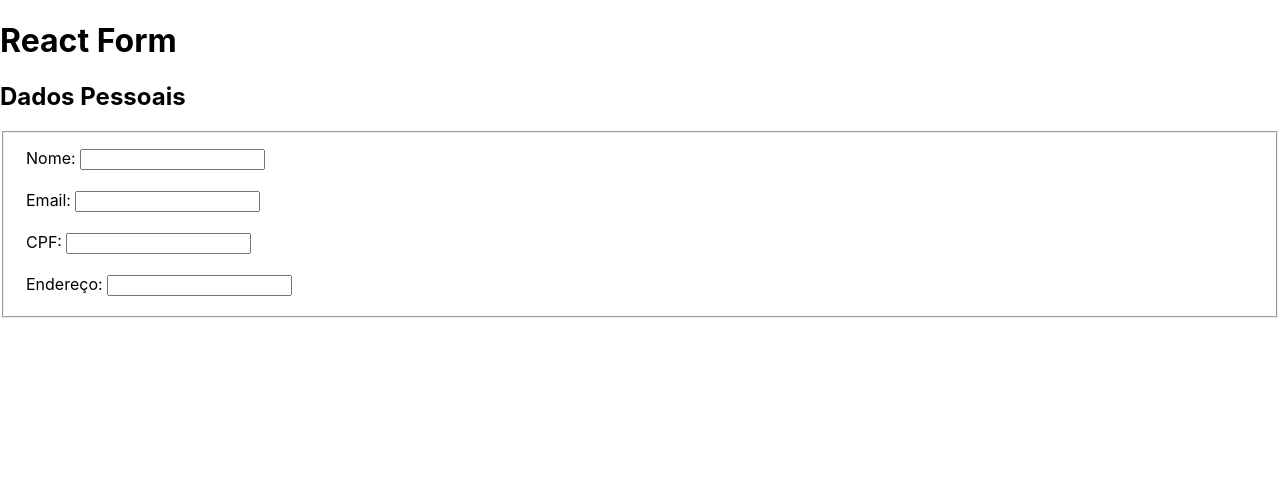
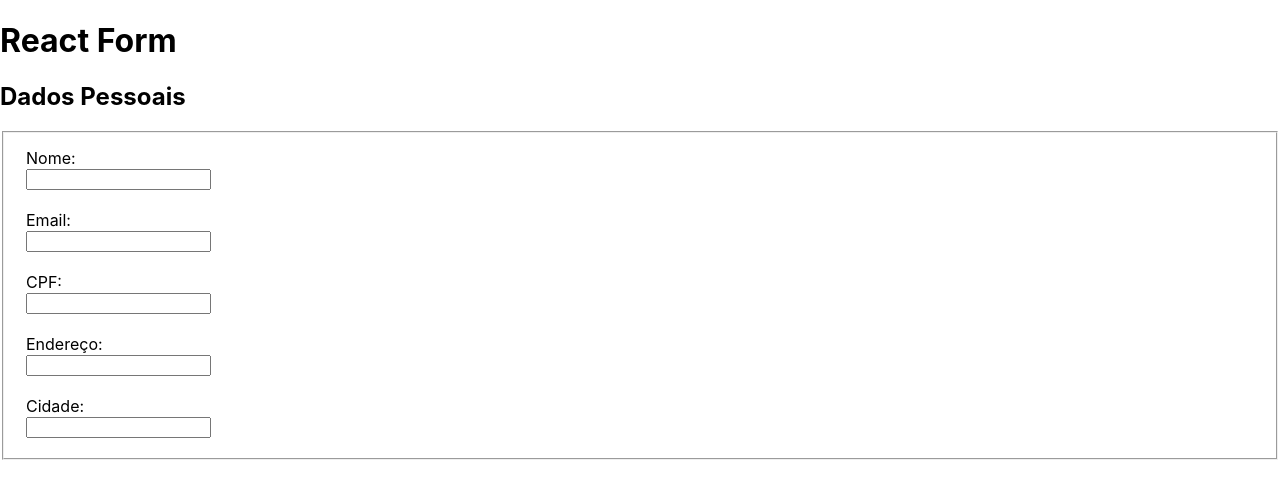
Before and after one commit to paulotss/trybe-exercicios, a React (Create React App) app in the folder front-end/bloco-11-estados-eventos-formularios-react/dia-02-formularios-react/my-form-2.0/: page / in a window 1280 px wide. Shown: the top 498 px of the page. Built offline with nearby package versions, Linux system fonts and the light colour scheme.

Commit message:
Adiciona input controlado - cidade

```diff
--- a/front-end/bloco-11-estados-eventos-formularios-react/dia-02-formularios-react/my-form-2.0/src/components/Form.js
+++ b/front-end/bloco-11-estados-eventos-formularios-react/dia-02-formularios-react/my-form-2.0/src/components/Form.js
@@ -12,6 +12,7 @@ class Form extends React.Component {
       email: '',
       cpf: '',
       endereco: '',
+      cidade: '',
     }
   }
 
@@ -32,6 +33,7 @@ class Form extends React.Component {
             email={this.state.email}
             cpf={this.state.cpf}
             endereco={this.state.endereco}
+            cidade={this.state.cidade}
           />
         </form>
       </section>
--- a/front-end/bloco-11-estados-eventos-formularios-react/dia-02-formularios-react/my-form-2.0/src/components/PersonalData.js
+++ b/front-end/bloco-11-estados-eventos-formularios-react/dia-02-formularios-react/my-form-2.0/src/components/PersonalData.js
@@ -1,8 +1,19 @@
 import React from 'react';
 
 class PersonalData extends React.Component {
+
+  constructor() {
+    super();
+    this.handleBlurCidade = this.handleBlurCidade.bind(this);
+  }
+
+  handleBlurCidade({ target }) {
+    let { value } = target;
+    target.value = Number(value.charAt(0)) ? '' : value;
+  }
+
   render() {
-    let { nome, email, cpf, endereco, handleChange } = this.props;
+    let { nome, email, cpf, endereco, cidade, handleChange } = this.props;
     nome = nome.toUpperCase();
 
     //Verifica se o último carater é A-z
@@ -14,20 +25,24 @@ class PersonalData extends React.Component {
         <h2>Dados Pessoais</h2>
         <fieldset>
           <div>
-            <label htmlFor="nome">Nome: </label>
+            <label htmlFor="nome">Nome: </label><br />
             <input type="text" id="nome" name="nome" maxLength={40} value={nome} onChange={handleChange} required />
           </div>
           <div>
-            <label htmlFor="email">Email: </label>
+            <label htmlFor="email">Email: </label><br />
             <input type="email" id="email" name="email" maxLength={50} value={email} onChange={handleChange} required />
           </div>
           <div>
-            <label htmlFor="cpf">CPF: </label>
+            <label htmlFor="cpf">CPF: </label><br />
             <input type="text" id="cpf" name="cpf" maxLength={11} value={cpf} onChange={handleChange} required />
           </div>
           <div>
-            <label htmlFor="endereco">Endereço: </label>
-            <input type="text" id="endereco" name="endereco" maxLength={200} value={endereco} onChange={handleChange} />
+            <label htmlFor="endereco">Endereço: </label><br />
+            <input type="text" id="endereco" name="endereco" maxLength={200} value={endereco} onChange={handleChange} required />
+          </div>
+          <div>
+            <label htmlFor="cidade">Cidade: </label><br />
+            <input type="text" id="cidade" name="cidade" maxLength={28} value={cidade} onChange={handleChange} onBlur={this.handleBlurCidade} required />
           </div>
         </fieldset>
       </>
```
